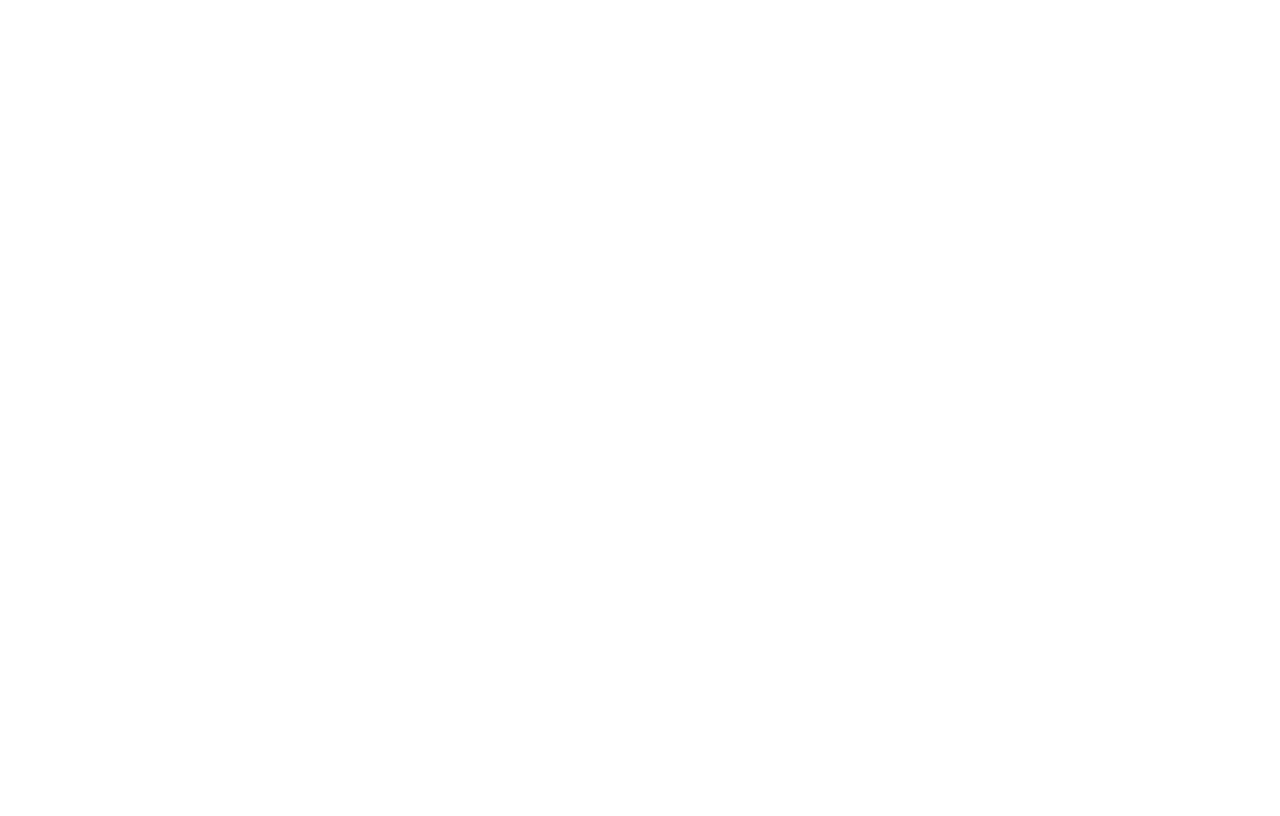
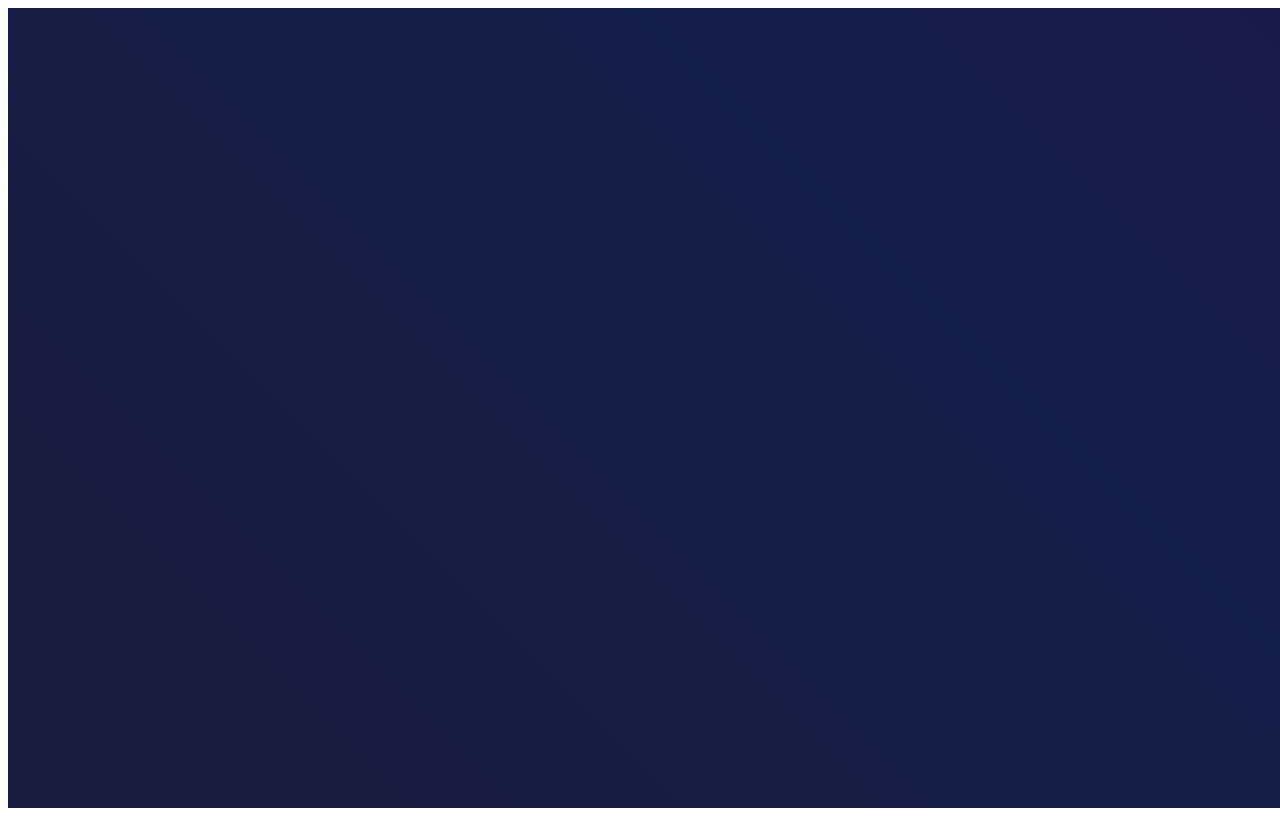
Before and after one commit to akhil-goyal/ng-animations, an Angular app: page /liquid in a window 1280 px wide. Before the commit this address led to /. Built offline with nearby package versions, Linux system fonts and the light colour scheme.

Commit message:
create liquid crystal animation

```diff
--- a/src/app/app.routes.ts
+++ b/src/app/app.routes.ts
@@ -7,6 +7,7 @@ import { ConfettiBurstComponent } from './components/confetti-burst/confetti-bur
 import { OrbitalParticlesComponent } from './components/orbital-particles/orbital-particles.component';
 import { VortexRevealComponent } from './components/vortex-reveal/vortex-reveal.component';
 import { AuroraFlowComponent } from './components/aurora-flow/aurora-flow.component';
+import { LiquidCrystalComponent } from './components/liquid-crystal/liquid-crystal.component';
 
 export const routes: Routes = [
   {
@@ -41,4 +42,8 @@ export const routes: Routes = [
     path: 'aurora',
     component: AuroraFlowComponent,
   },
+  {
+    path: 'liquid',
+    component: LiquidCrystalComponent,
+  },
 ];
--- /dev/null
+++ b/src/app/components/liquid-crystal/liquid-crystal.component.css
@@ -0,0 +1,55 @@
+.crystal-container {
+  position: relative;
+  width: 100vw;
+  height: 100vh;
+  overflow: hidden;
+  background: #1a1a3d; /* Dark base for contrast */
+}
+
+.image-wrapper {
+  position: absolute;
+  top: 50%;
+  left: 50%;
+  transform: translate(-50%, -50%);
+  width: 70%;
+  max-width: 900px;
+  border-radius: 20px;
+  overflow: hidden;
+}
+
+.crystal-image {
+  width: 100%;
+  height: auto;
+  display: block;
+  object-fit: cover;
+}
+
+.shimmer-overlay {
+  position: absolute;
+  top: 0;
+  left: 0;
+  width: 100%;
+  height: 100%;
+  background: linear-gradient(
+    45deg,
+    rgba(255, 255, 255, 0) 0%,
+    rgba(255, 255, 255, 0.3) 20%,
+    rgba(255, 255, 255, 0) 40%,
+    rgba(0, 255, 255, 0.2) 60%,
+    rgba(255, 0, 255, 0.2) 80%,
+    rgba(255, 255, 255, 0) 100%
+  );
+  background-size: 300% 300%;
+  mix-blend-mode: overlay; /* Enhances crystalline effect */
+  animation: shimmerFlow 6s infinite linear;
+  pointer-events: none;
+}
+
+@keyframes shimmerFlow {
+  0% {
+    background-position: 0% 0%;
+  }
+  100% {
+    background-position: 300% 300%;
+  }
+}
--- /dev/null
+++ b/src/app/components/liquid-crystal/liquid-crystal.component.html
@@ -0,0 +1,13 @@
+<div class="crystal-container">
+  <div class="shimmer-overlay"></div>
+  <div class="image-wrapper" [@crystalGlow]>
+    <img
+      *ngIf="imageLoaded"
+      [@imageReveal]
+      src="https://images.unsplash.com/photo-1507525428034-b723cf961d3e?q=80&w=1887&auto=format&fit=crop"
+      alt="Crystal Ocean"
+      (load)="onImageLoad()"
+      class="crystal-image"
+    />
+  </div>
+</div>
--- /dev/null
+++ b/src/app/components/liquid-crystal/liquid-crystal.component.ts
@@ -0,0 +1,47 @@
+import { Component } from '@angular/core';
+import {
+  trigger,
+  style,
+  animate,
+  transition,
+  keyframes,
+} from '@angular/animations';
+import { CommonModule } from '@angular/common';
+
+@Component({
+  selector: 'app-liquid-crystal',
+  standalone: true,
+  imports: [CommonModule],
+  templateUrl: './liquid-crystal.component.html',
+  styleUrls: ['./liquid-crystal.component.css'],
+  animations: [
+    trigger('imageReveal', [
+      transition(':enter', [
+        style({ opacity: 0, filter: 'brightness(0.5) blur(5px)' }),
+        animate(
+          '2s ease-in',
+          style({ opacity: 1, filter: 'brightness(1) blur(0px)' })
+        ),
+      ]),
+    ]),
+    trigger('crystalGlow', [
+      transition('* => *', [
+        animate(
+          '4s ease-in-out',
+          keyframes([
+            style({ filter: 'brightness(1) contrast(1)', offset: 0 }),
+            style({ filter: 'brightness(1.2) contrast(1.1)', offset: 0.5 }),
+            style({ filter: 'brightness(1) contrast(1)', offset: 1 }),
+          ])
+        ),
+      ]),
+    ]),
+  ],
+})
+export class LiquidCrystalComponent {
+  imageLoaded = false;
+
+  onImageLoad() {
+    this.imageLoaded = true;
+  }
+}
```
